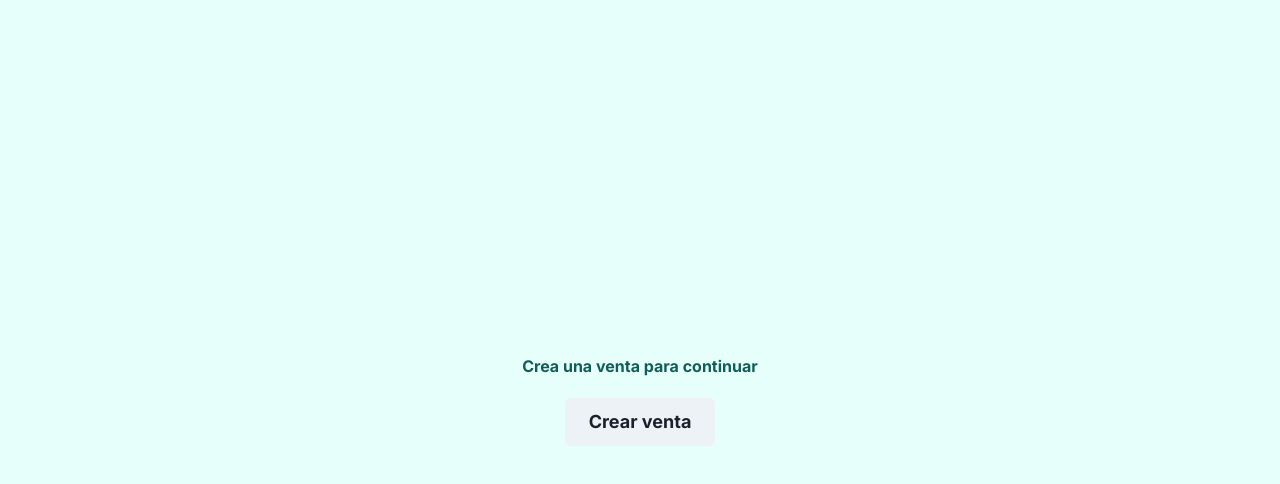
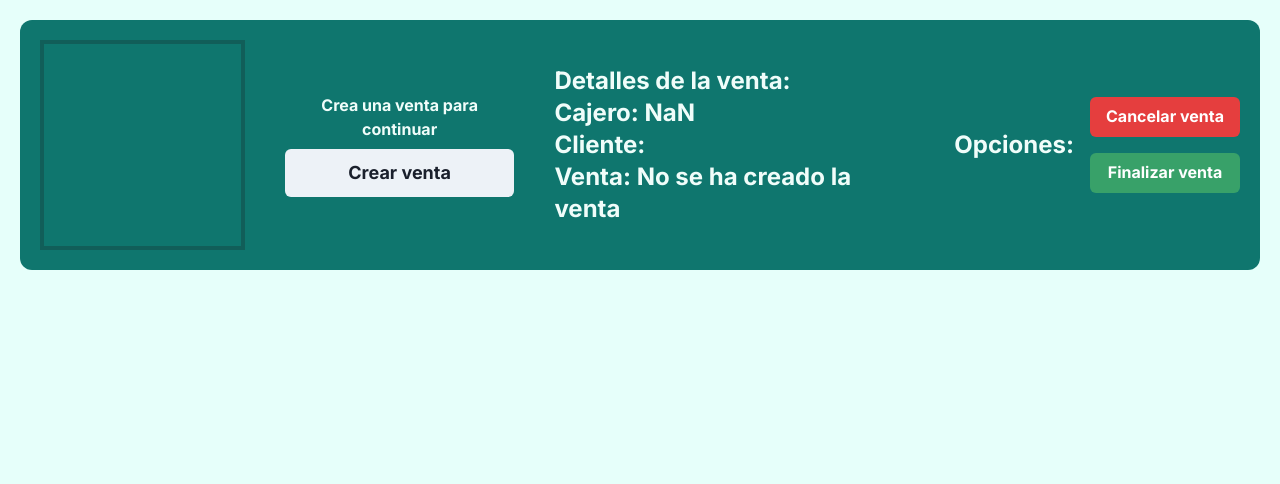
Before and after one commit to TairuOrg/client, a Next.js app: page /cashier/sales in a window 1280 px wide. Shown: the top 484 px of the page. Built offline with nearby package versions, Linux system fonts and the light colour scheme.

Commit message:
feat: sales view header

```diff
--- a/src/app/cashier/dashboard/page.tsx
+++ b/src/app/cashier/dashboard/page.tsx
@@ -43,13 +43,11 @@ import {
 export default function Page() {
   const [cashier, setCashier] = useState<User>();
   const [isCashierLoaded, setIsCashierLoaded] = useState(false);
-
   const [isCustomerNotFound, setIsCustomerNotFound] = useState(false);
   const [CustomerPersonalID, setCustomerPersonalID] = useState<string>("");
-  const [SalesCustomer, setSalesCustomer] = useState<Customer>(); // should remove this later
+  const router = useRouter();
+  const toast = useToast();
 
-  const router = useRouter(); // Not being used yet
-  const toast = useToast();
   const {
     register: registerCustomer,
     formState: { errors: errorsCustomer },
@@ -71,28 +69,25 @@ export default function Page() {
   });
 
   useEffect(() => {
-    console.log("holaa");
     retrieveUserInfo("cashier").then((d) => {
-      console.log("mi data es:", d);
-
       setCashier(d);
     });
     setIsCashierLoaded(true);
   }, []);
+
   const {
-    isOpen: isOpenModalSale,
-    onOpen: onOpenModalSale,
-    onClose: onCloseModalSale,
+    isOpen: isOpenModalCustomer,
+    onOpen: onOpenModalCustomer,
+    onClose: onCloseModalCustomer,
   } = useDisclosure();
 
-  const closeModalSales = () => {
+  const closeModalCustomer = () => {
     resetCustomer();
-    onCloseModalSale();
+    onCloseModalCustomer();
   };
 
-  const handleCreateSale = () => {
-    onOpenModalSale();
-    console.log("crear venta");
+  const handleCreateModal = () => {
+    onOpenModalCustomer();
   };
 
   const handleCreateCustomer = (customer: Customer) => {
@@ -111,6 +106,7 @@ export default function Page() {
         title: "Cliente creado",
         status: "success",
       });
+      // Once the user is created, redirect to a view where the cashier can see the sales
       router.push(
         `/cashier/sales?cashier_id=${encodeURIComponent(
           (cashier?.id as number).toString()
@@ -122,11 +118,8 @@ export default function Page() {
     id_type: string;
     personal_id: string;
   }) => {
-    console.log("buscando cliente");
-    const id_to_search = `${customer_id.id_type}${customer_id.personal_id}`
-    searchCustomerByPersonalID(
-      id_to_search
-    ).then((d) => {
+    const id_to_search = `${customer_id.id_type}${customer_id.personal_id}`;
+    searchCustomerByPersonalID(id_to_search).then((d) => {
       const {
         error,
         body: { message },
@@ -152,10 +145,9 @@ export default function Page() {
     });
   };
 
-
   return (
     <>
-      <Modal isOpen={isOpenModalSale} onClose={closeModalSales}>
+      <Modal isOpen={isOpenModalCustomer} onClose={closeModalCustomer}>
         <ModalOverlay />
         <ModalContent>
           <ModalHeader>Cliente</ModalHeader>
@@ -297,36 +289,30 @@ export default function Page() {
               ""
             )}
 
-            <ModalFooter className="flex w-full justify-between">
+            <ModalFooter>
               <div className="w-full flex justify-start">
-                <Button colorScheme="red">Cancelar venta</Button>
+                <Button colorScheme="red" onClick={closeModalCustomer}>Cerrar ventana</Button>
               </div>
-              <div className="w-full flex justify-end">
-                <Button colorScheme="teal">Guardar venta</Button>
-              </div>
+
             </ModalFooter>
           </ModalBody>
         </ModalContent>
       </Modal>
-      <main className="w-screen h-screen flex flex-col gap-4">
-        <section className="flex flex-col gap-10 justify-center items-center w-full h-fit mb-[20px] mt-10">
-          <h1 className="text-3xl font-semibold text-teal-50 text-center">
-            <span className="w-fit py-2 px-5 rounded-3xl bg-teal-500">
-              Buenas tardes {isCashierLoaded ? cashier?.name : ""}
-            </span>
-          </h1>
-        </section>
+      <main className="relative w-screen h-screen flex flex-col gap-4">
+        <span className="mx-auto mt-5 w-fit text-center text-teal-800 text-4xl">
+          Buenas tardes {isCashierLoaded ? cashier?.name : ""}
+        </span>
+
         <section className="flex flex-col gap-4 w-full h-full justify-center items-center">
-          <span className="flex text-teal-800 text-3xl justify-center items-center gap-4">
-            <span className="w-fit py-2 px-5 rounded-2xl bg-teal-300 text-teal-800">
+            <span className="fixed top-20 w-fit py-2 px-5 text-4xl text-teal-800">
               {" "}
               Panel de administración
             </span>
-          </span>
+
           <section className="flex gap-4 w-full justify-center">
             <div
               className=" bg-teal-300 h-[250px] w-[500px] rounded-xl shadow-lg border-2 text-center transition-transform duration-300 ease-in-out hover:scale-105 cursor-pointer"
-              onClick={(e) => handleCreateSale()}
+              onClick={(e) => handleCreateModal()}
             >
               <span className="flex w-full  h-full items-center justify-center text-3xl text-teal-800 gap-2">
                 <FaCartPlus size={100} />
--- a/src/app/cashier/sales/page.tsx
+++ b/src/app/cashier/sales/page.tsx
@@ -11,11 +11,10 @@ export default function Page() {
     customer_personal_id: "",
   });
   const [salesID, setSalesID] = useState<number | null>(null);
+  const [createSalePressed, setCreateSalePressed] = useState(false);
 
   const path = useSearchParams();
   useEffect(() => {
-    console.log(path.get("cashier_id"));
-    console.log(path.get("customer_personal_id"));
     setParams({
       cashier_id: parseInt(path.get("cashier_id") as string),
       customer_personal_id: path.get("customer_personal_id") as string,
@@ -24,6 +23,7 @@ export default function Page() {
 
   const handleCreateSale = () => {
     beginSale(params).then((res) => {
+      setCreateSalePressed(true);
       const {
         body: { payload },
       } = res;
@@ -32,22 +32,46 @@ export default function Page() {
     });
   };
   return (
-    <main className="flex flex-col w-screen h-screen justify-center items-center">
-      <section className="flex flex-col justify-center items-center text-center text-teal-800 gap-5">
-        {salesID
-          ? "Escanea el código QR para continuar con la venta"
-          : "Crea una venta para continuar"}
-        {salesID ? (
-          <div className=" flex flex-col gap-5 bg-white border-2 border-teal-500 p-5 ">
-            <QRCode value={salesID.toString()} size={256} />
-            El código de la venta es: {salesID}
+    <main className="relative w-screen h-screen p-5">
+      <section className="flex w-full p-5 items-center justify-around text-center text-teal-50 gap-10 bg-teal-700 rounded-xl">
+        <section className="flex gap-10 items-center">
+          <span
+            className={`h-[210px] w-[210px] ${
+              createSalePressed ? "" : "border-4"
+            } border-teal-800`}
+          >
+            {salesID ? <QRCode value={salesID.toString()} size={200} /> : null}
+          </span>
+          <div className="flex flex-col gap-2">
+            {salesID
+              ? "Escanea el código QR para continuar con la venta"
+              : "Crea una venta para continuar"}
+
+            <Button
+              onClick={handleCreateSale}
+              isDisabled={createSalePressed}
+              size={"lg"}
+            >
+              {" "}
+              Crear venta
+            </Button>
           </div>
-        ) : null}
-        <Button onClick={handleCreateSale} size={"lg"}>
-          {" "}
-          Crear venta
-        </Button>
+        </section>
 
+        <div className="text-start text-2xl">
+          <h2>Detalles de la venta:</h2>
+          <p>Cajero: {params.cashier_id}</p>
+          <p>Cliente: {params.customer_personal_id}</p>
+          <p>Venta: {salesID ? salesID : "No se ha creado la venta"}</p>
+        </div>
+
+        <div className="flex gap-4 text-2xl items-center ">
+          <h2>Opciones:</h2>
+          <span className="flex flex-col gap-4">
+            <Button colorScheme="red">Cancelar venta</Button>
+            <Button colorScheme="green">Finalizar venta</Button>
+          </span>
+        </div>
       </section>
     </main>
   );
```
